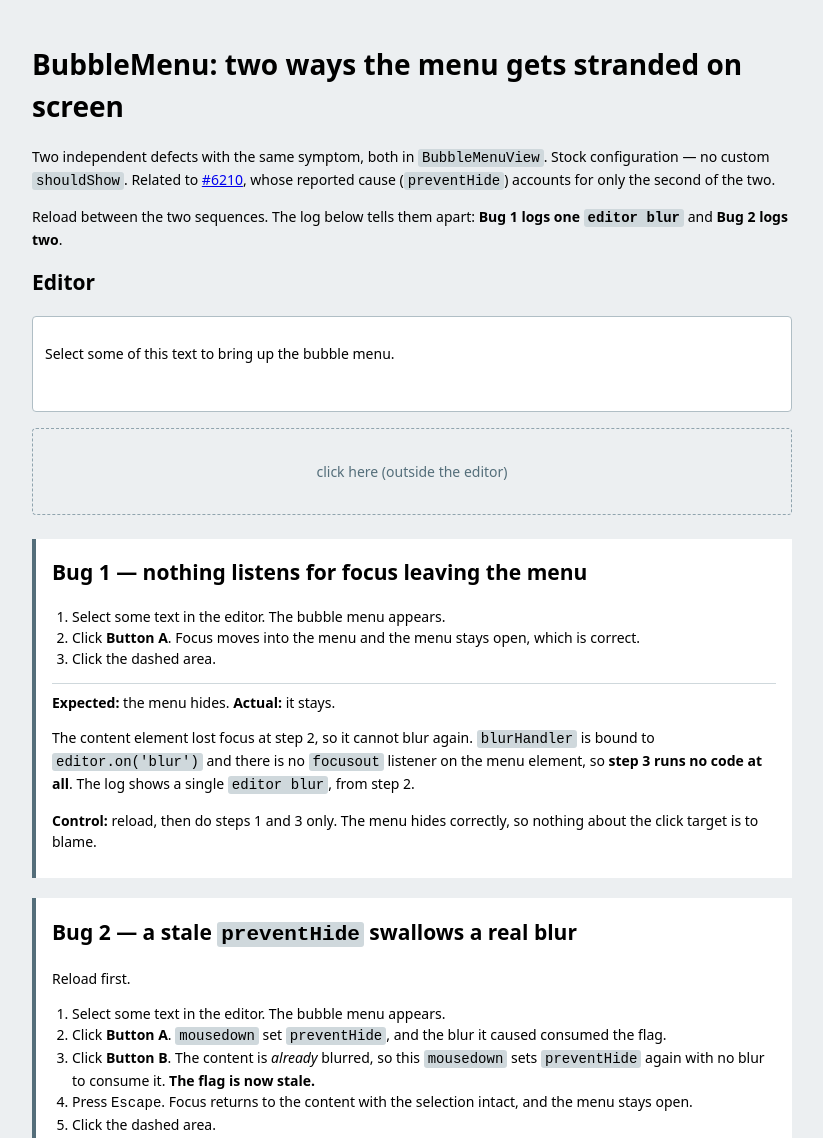
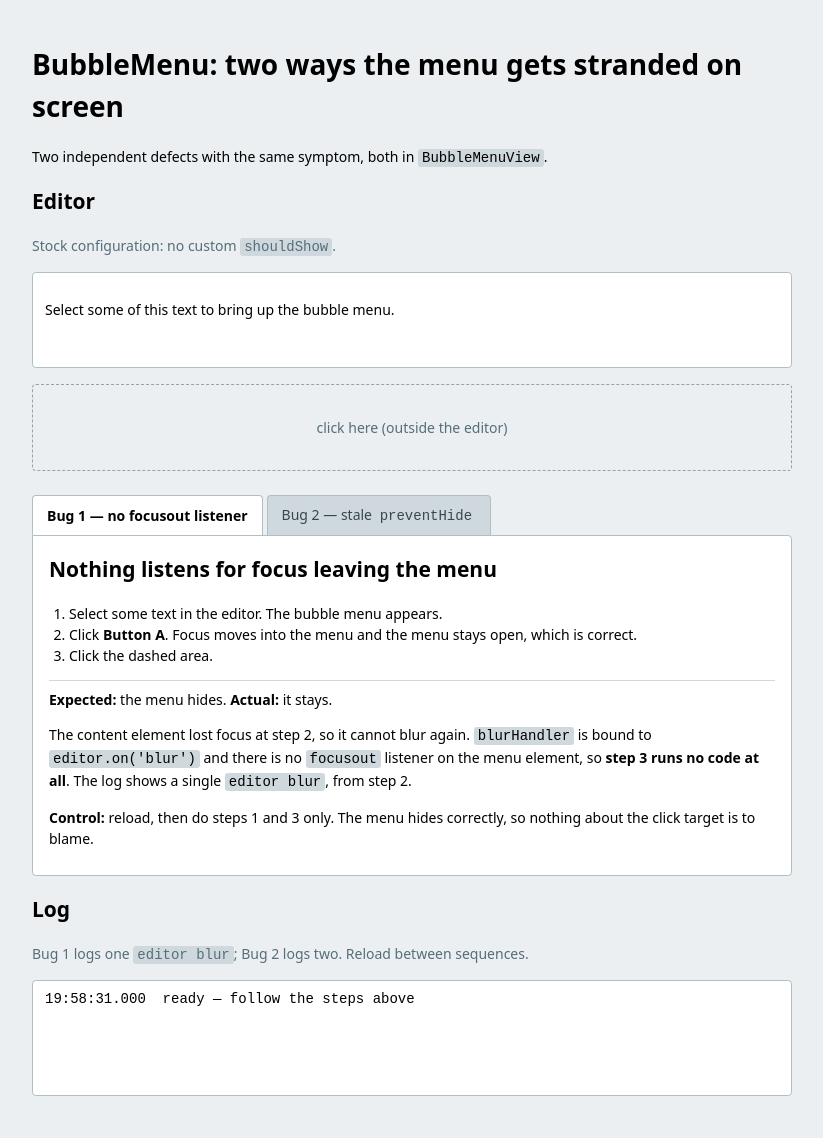
Before and after one commit to priceld/tiptap-bubble-menu-repro, a website built with Vite: page index.html in a window 1280 px wide. Shown: the top 1138 px of the page, without its empty margins (228-1051 px from the left). Built offline with nearby package versions, Linux system fonts and the light colour scheme.

Commit message:
Split the two bugs into tabs
The page now leads with a one-line framing and puts each reproduction in its
own tab below the editor, so a reader follows one sequence at a time instead
of scrolling past the other. The #6210 reference moves to Bug 2, which is the
defect that issue names.

Tab chrome lives in src/tabs.ts, kept out of main.ts so the repro logic stays
readable on its own.

```diff
--- a/index.html
+++ b/index.html
@@ -22,26 +22,25 @@
       #log { padding: 8px 12px; background: #fff; border: 1px solid #b0bec5; border-radius: 4px;
              font-family: ui-monospace, monospace; white-space: pre-wrap; min-height: 7em; }
       code { background: #cfd8dc; padding: 1px 4px; border-radius: 3px; }
-      section { background: #fff; border-left: 4px solid #546e7a; padding: 1px 16px 12px; margin: 20px 0; }
+      .subtle { color: #546e7a; }
+
+      [role='tablist'] { display: flex; gap: 4px; margin-top: 24px; }
+      [role='tab'] { font: inherit; padding: 8px 14px; cursor: pointer; background: #cfd8dc;
+                     border: 1px solid #b0bec5; border-bottom: 0;
+                     border-radius: 4px 4px 0 0; color: #37474f; }
+      [role='tab'][aria-selected='true'] { background: #fff; color: #000; font-weight: 600; }
+      [role='tabpanel'] { background: #fff; border: 1px solid #b0bec5; border-radius: 0 4px 4px 4px;
+                          padding: 1px 16px 12px; }
       .verdict { border-top: 1px solid #cfd8dc; padding-top: 8px; }
     </style>
   </head>
   <body>
     <main>
       <h1>BubbleMenu: two ways the menu gets stranded on screen</h1>
-      <p>
-        Two independent defects with the same symptom, both in
-        <code>BubbleMenuView</code>. Stock configuration &mdash; no custom
-        <code>shouldShow</code>. Related to
-        <a href="https://github.com/ueberdosis/tiptap/issues/6210">#6210</a>, whose reported
-        cause (<code>preventHide</code>) accounts for only the second of the two.
-      </p>
-      <p>
-        Reload between the two sequences. The log below tells them apart: <b>Bug 1 logs one
-        <code>editor blur</code></b> and <b>Bug 2 logs two</b>.
-      </p>
+      <p>Two independent defects with the same symptom, both in <code>BubbleMenuView</code>.</p>
 
       <h2>Editor</h2>
+      <p class="subtle">Stock configuration: no custom <code>shouldShow</code>.</p>
       <div class="editor" id="editor"></div>
 
       <div id="menu">
@@ -51,17 +50,31 @@
 
       <div id="outside" tabindex="0">click here (outside the editor)</div>
 
-      <section>
-        <h2>Bug 1 &mdash; nothing listens for focus leaving the menu</h2>
+      <div role="tablist" aria-label="Reproductions">
+        <button type="button" role="tab" id="tab-1" aria-controls="panel-1" aria-selected="true">
+          Bug 1 &mdash; no focusout listener
+        </button>
+        <button
+          type="button"
+          role="tab"
+          id="tab-2"
+          aria-controls="panel-2"
+          aria-selected="false"
+          tabindex="-1"
+        >
+          Bug 2 &mdash; stale <code>preventHide</code>
+        </button>
+      </div>
+
+      <section role="tabpanel" id="panel-1" aria-labelledby="tab-1">
+        <h2>Nothing listens for focus leaving the menu</h2>
         <ol>
           <li>Select some text in the editor. The bubble menu appears.</li>
           <li>Click <b>Button A</b>. Focus moves into the menu and the menu stays open, which
               is correct.</li>
           <li>Click the dashed area.</li>
         </ol>
-        <p class="verdict">
-          <b>Expected:</b> the menu hides. <b>Actual:</b> it stays.
-        </p>
+        <p class="verdict"><b>Expected:</b> the menu hides. <b>Actual:</b> it stays.</p>
         <p>
           The content element lost focus at step 2, so it cannot blur again.
           <code>blurHandler</code> is bound to <code>editor.on('blur')</code> and there is no
@@ -74,9 +87,13 @@
         </p>
       </section>
 
-      <section>
-        <h2>Bug 2 &mdash; a stale <code>preventHide</code> swallows a real blur</h2>
-        <p>Reload first.</p>
+      <section role="tabpanel" id="panel-2" aria-labelledby="tab-2" hidden>
+        <h2>A stale <code>preventHide</code> swallows a real blur</h2>
+        <p class="subtle">
+          Related to
+          <a href="https://github.com/ueberdosis/tiptap/issues/6210">ueberdosis/tiptap#6210</a>.
+          Reload before starting.
+        </p>
         <ol>
           <li>Select some text in the editor. The bubble menu appears.</li>
           <li>Click <b>Button A</b>. <code>mousedown</code> set <code>preventHide</code>, and the
@@ -88,19 +105,20 @@
               and the menu stays open.</li>
           <li>Click the dashed area.</li>
         </ol>
-        <p class="verdict">
-          <b>Expected:</b> the menu hides. <b>Actual:</b> it stays.
-        </p>
+        <p class="verdict"><b>Expected:</b> the menu hides. <b>Actual:</b> it stays.</p>
         <p>
           Unlike Bug 1 a real blur <em>does</em> arrive here &mdash; the log shows a second
-          <code>editor blur</code> &mdash; and the stale flag makes
-          <code>blurHandler</code> return before reaching <code>hide()</code>. Fixing Bug 1
-          does not fix this: focus is on the content at step 5, not in the menu, so a menu
-          <code>focusout</code> listener never fires.
+          <code>editor blur</code> &mdash; and the stale flag makes <code>blurHandler</code>
+          return before reaching <code>hide()</code>. Fixing Bug 1 does not fix this: focus is
+          on the content at step 5, not in the menu, so a menu <code>focusout</code> listener
+          never fires.
         </p>
       </section>
 
       <h2>Log</h2>
+      <p class="subtle">
+        Bug 1 logs one <code>editor blur</code>; Bug 2 logs two. Reload between sequences.
+      </p>
       <div id="log"></div>
     </main>
     <script type="module" src="/src/main.ts"></script>
--- a/src/main.ts
+++ b/src/main.ts
@@ -1,6 +1,7 @@
 import { Editor } from '@tiptap/core';
 import { BubbleMenu } from '@tiptap/extension-bubble-menu';
 import StarterKit from '@tiptap/starter-kit';
+import './tabs';
 
 const logEl = document.querySelector<HTMLDivElement>('#log')!;
 const log = (message: string) => {
--- /dev/null
+++ b/src/tabs.ts
@@ -0,0 +1,25 @@
+// Page chrome only — no bearing on the reproductions below.
+
+const tabs = Array.from(document.querySelectorAll<HTMLButtonElement>('[role="tab"]'));
+
+const select = (tab: HTMLButtonElement) => {
+  for (const other of tabs) {
+    const selected = other === tab;
+    other.setAttribute('aria-selected', String(selected));
+    other.tabIndex = selected ? 0 : -1;
+    document.getElementById(other.getAttribute('aria-controls')!)!.hidden = !selected;
+  }
+};
+
+tabs.forEach((tab, index) => {
+  tab.addEventListener('click', () => select(tab));
+  tab.addEventListener('keydown', (event) => {
+    const step = event.key === 'ArrowRight' ? 1 : event.key === 'ArrowLeft' ? -1 : 0;
+    if (!step) return;
+
+    event.preventDefault();
+    const next = tabs[(index + step + tabs.length) % tabs.length];
+    select(next);
+    next.focus();
+  });
+});
```
Also changed, not shown: README.md.
